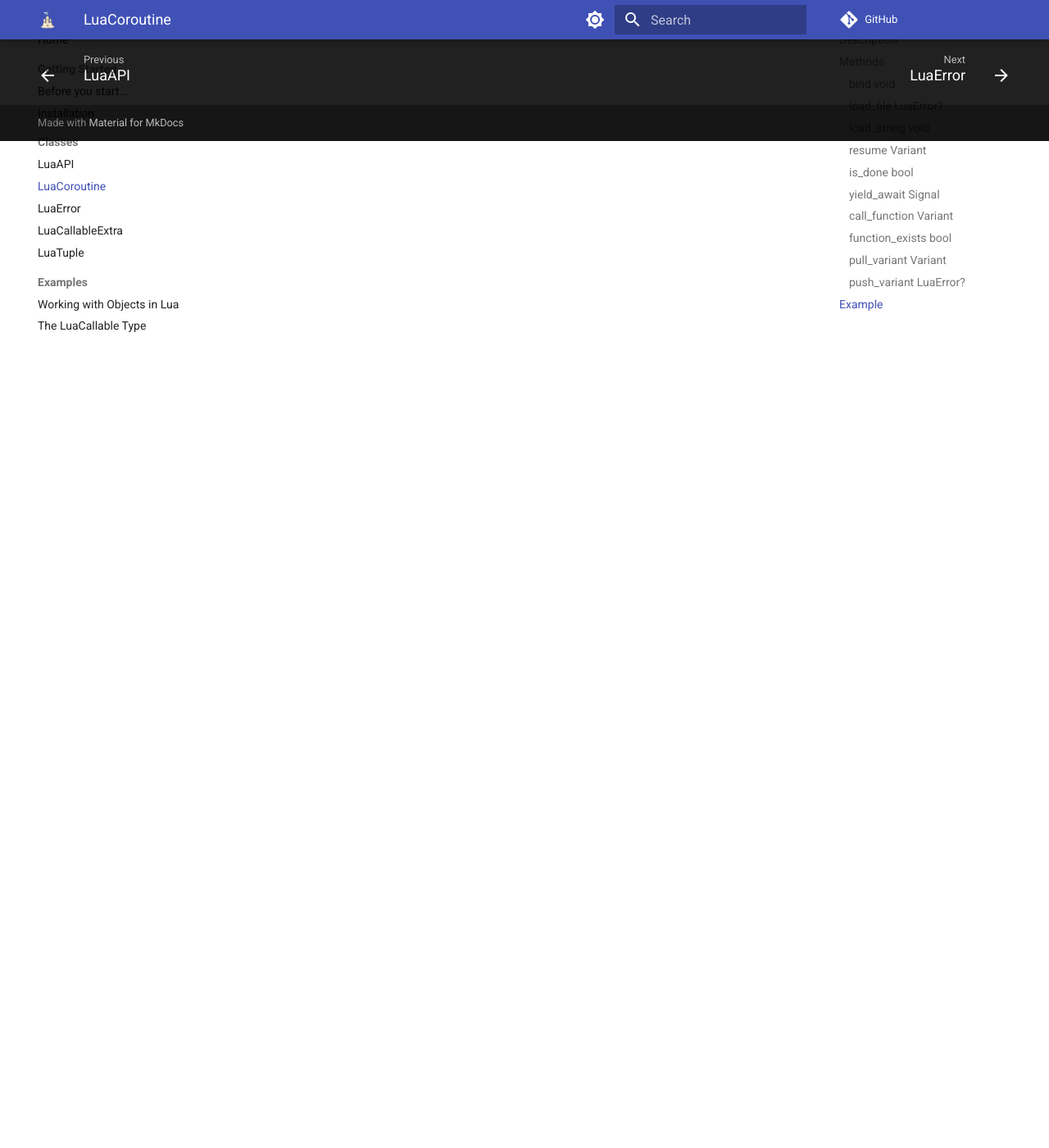
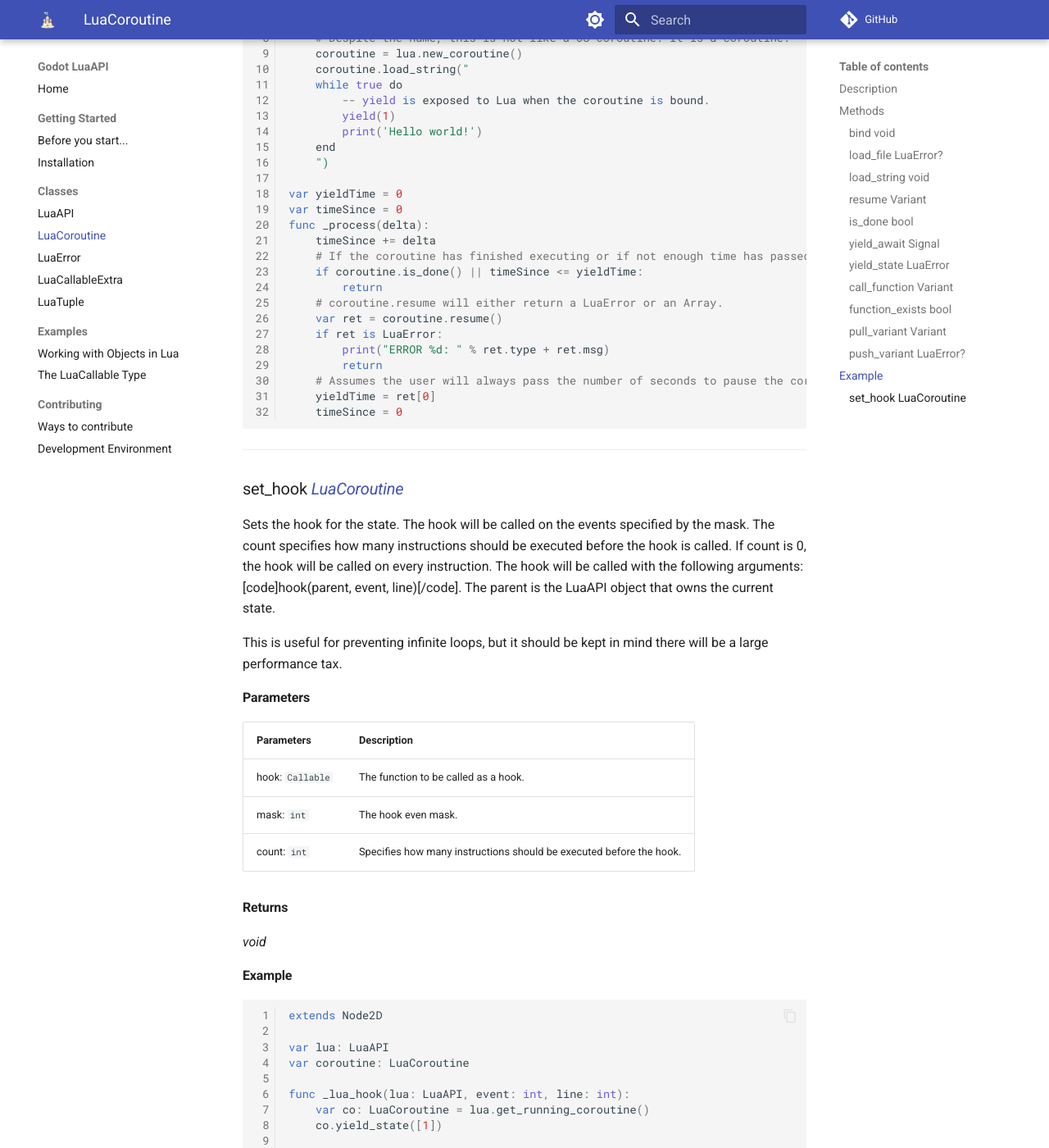
Before and after one commit to WeaselGames/godot_luaAPI_docs, an MkDocs documentation site: the page built from docs/classes/lua_coroutine.md, in a window 1280 px wide and 1400 px high, scrolled down 8523 px. Shown: the whole window at 82% size. Built offline with MkDocs 1.6.1 and Material for MkDocs 9.7.7, drawn with Linux system fonts in a browser that asks for light colours; comment, search, counter and statistics services are not loaded; the version menu is left out; some of the changed text lies outside the part shown.

Commit message:
Add contributing and new methods

````diff
--- a/docs/classes/lua_coroutine.md
+++ b/docs/classes/lua_coroutine.md
@@ -157,6 +157,25 @@ func _process(delta):
         yieldTime = ret[0]
         timeSince = 0
 ```
+
+---
+
+### yield_state *[LuaError](lua_error.md)* {#yield_state}
+
+!!! warning
+	This method is still experimental and may cause issues.
+
+#### Parameters
+
+| Parameters             | Description                                  |
+| ---------------------- | -------------------------------------------- |
+| args: `Array`          | Arguments to be passed to [resume](#resume). |
+
+Must be called from a lua hook. Will yield the lua state and pass arguments to [resume](#resume). Can be destructive.
+
+#### Returns
+
+*[LuaError](lua_error.md)*
 
 ---
 
@@ -379,3 +398,91 @@ func _process(delta):
 	yieldTime = ret[0]
 	timeSince = 0
 ```
+
+---
+
+### set_hook *[LuaCoroutine](lua_coroutine.md)* {#do_file}
+
+Sets the hook for the state. The hook will be called on the events specified by the mask. The count specifies how many instructions should be executed before the hook is called. If count is 0, the hook will be called on every instruction. The hook will be called with the following arguments: [code]hook(parent, event, line)[/code]. The parent is the LuaAPI object that owns the current state.
+
+This is useful for preventing infinite loops, but it should be kept in mind there will be a large performance tax.
+
+#### Parameters
+
+| Parameters             | Description                                                         |
+| ---------------------- | ------------------------------------------------------------------- |
+| hook: `Callable`       | The function to be called as a hook.                                |
+| mask: `int`            | The hook even mask.                                                 |
+| count: `int`           | Specifies how many instructions should be executed before the hook. |
+
+#### Returns
+
+_void_
+
+#### Example
+
+```gdscript linenums="1"
+extends Node2D
+
+var lua: LuaAPI
+var coroutine: LuaCoroutine
+
+func _lua_hook(lua: LuaAPI, event: int, line: int):
+	var co: LuaCoroutine = lua.get_running_coroutine()
+	co.yield_state([1])
+
+func _ready():
+	lua = LuaAPI.new()
+	# Despite the name, this is not like a OS coroutine. It is a coroutine.
+	coroutine = lua.new_coroutine()
+	coroutine.set_hook(_lua_hook, lua.HOOK_MASK_COUNT, 8)
+	coroutine.load_string("
+	for i=1,2,1 do
+		print('Hello world!')
+	end
+	")
+
+var yieldTime = 0
+var timeSince = 0
+var goodBye = false
+func _process(delta):
+
+	timeSince += delta
+	# If the coroutine has finished executing or if not enough time has passed, do not resume the coroutine.
+	if coroutine.is_done() || timeSince <= yieldTime:
+		if !goodBye:
+			lua.do_string("""
+			for i = 0,4,1 do
+				print('Good Bye World!')
+			end
+			""")
+			goodBye=true
+		return
+	goodBye=false
+	# coroutine.resume will either return a LuaError or an Array.
+	var ret = coroutine.resume()
+	if ret is LuaError:
+		print("ERROR %d: " % ret.type + ret.message)
+		return
+	if coroutine.is_done():
+		return
+
+	yieldTime = ret[0]
+	timeSince = 0
+```
+``` title="Output"
+Hello world!
+Good Bye World!
+Good Bye World!
+Good Bye World!
+Good Bye World!
+Good Bye World!
+Hello world!
+Good Bye World!
+Good Bye World!
+Good Bye World!
+Good Bye World!
+Good Bye World!
+```
+
+---
--- a/mkdocs.yml
+++ b/mkdocs.yml
@@ -34,6 +34,9 @@ nav:
   - Examples:
       - examples/objects.md
       - examples/lua_callable.md
+  - Contributing:
+      - contributing/ways_to_contribute.md
+      - contributing/development_environment.md
 
 theme:
   name: material
````
Also changed, not shown: docs/classes/lua_api.md (+98 -2 lines), docs/classes/lua_callable_extra.md (+0 -1 lines), docs/contributing/development_environment.md (added, +145 -0 lines), docs/contributing/ways_to_contribute.md (added, +7 -0 lines), docs/index.md (+4 -2 lines).
